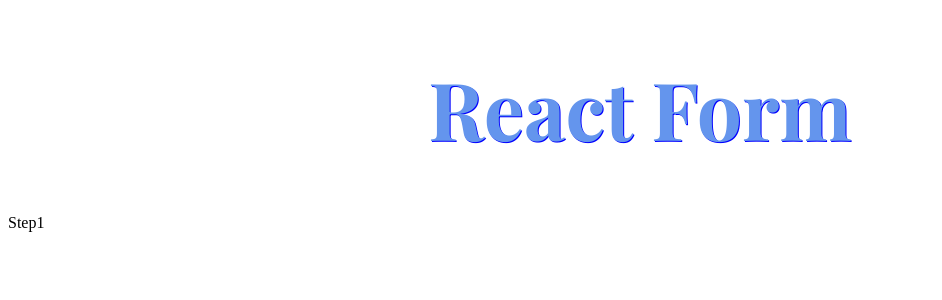
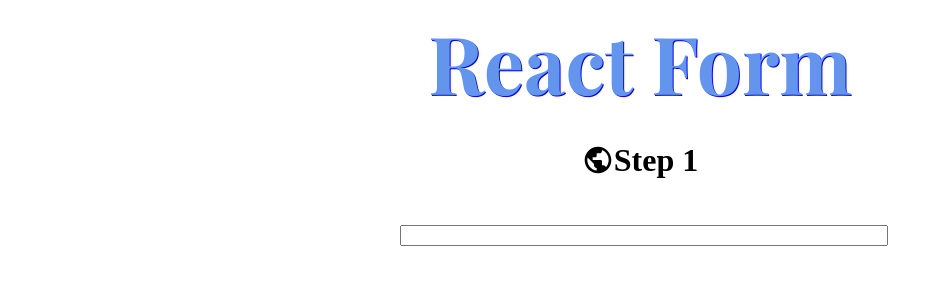
Before and after one commit to andrewstepanets/react-form, a React (Create React App) app: page / in a window 1280 px wide. Shown: the top 300 px of the page, without its empty margins (0-942 px from the left). Built offline with nearby package versions, Linux system fonts and the light colour scheme; a web font is replaced by a local one.

Commit message:
Worked with form

```diff
--- a/package.json
+++ b/package.json
@@ -11,6 +11,7 @@
     "react-dom": "^17.0.1",
     "react-dropzone": "^11.2.4",
     "react-hook-form": "^6.12.1",
+    "react-icons": "^4.1.0",
     "react-router-dom": "^5.2.0",
     "react-scripts": "4.0.1",
     "styled-components": "^5.2.1",
--- /dev/null
+++ b/src/components/Form.js
@@ -0,0 +1,13 @@
+import React from 'react';
+import styled from 'styled-components';
+
+const FormStyles = styled.form`
+    width: 100%;
+    margin-top: 10px;
+`;
+
+export default function Form({ children, ...props }) {
+    return (
+        <FormStyles noValidate {...props}>{children}</FormStyles>
+    )
+}
--- a/src/components/Header.js
+++ b/src/components/Header.js
@@ -8,6 +8,7 @@
     font-weight: 700;
     color: #6495ed;
     text-shadow: 1px 1px #0000ff;
+    margin: 0;
 `;
 
 
--- /dev/null
+++ b/src/components/Input.js
@@ -0,0 +1,13 @@
+import React, { forwardRef } from 'react';
+import styled from 'styled-components';
+
+const InputStyles = styled.input`
+    width: 100%;
+    margin-top: 10px;
+`;
+
+export const Input = forwardRef((props, ref) => {
+    return <InputStyles {...props} inputRef={ref} />
+})
+
+export default Input;
--- a/src/components/Layout.js
+++ b/src/components/Layout.js
@@ -2,12 +2,16 @@
 import styled from 'styled-components';
 
 const LayoutStyles = styled.div`
-    max-width: 600px;
+    max-width: 480px;
+    margin: 0 auto 20px;
+    display: flex;
+    flex-direction: column;
+    align-items: center;
 `;
 
 export default function Layout({ children, ...props }) {
     return (
-        <LayoutStyles>
+        <LayoutStyles {...props} >
             {children}
         </LayoutStyles>
     )
--- a/src/components/Step1.js
+++ b/src/components/Step1.js
@@ -1,10 +1,31 @@
 import React from 'react';
 import Layout from './Layout';
+import styled from 'styled-components';
+import { MdPublic } from 'react-icons/md';
+import Form from './Form';
+import Input from './Input';
+import { useForm } from 'react-hook-form';
+
+const StepStyles = styled.h2`
+    font-size: 2rem;
+    display: flex;
+    align-items: center;
+`;
 
 export default function Step1(){
+
+    const { register, handleSubmit, errors } = useForm({
+        mode: "onBlur"
+    })
+
     return (
         <Layout>
-            Step1
+            <StepStyles>
+                <MdPublic /> Step 1
+            </StepStyles>
+            <Form>
+                <Input ref={register} id="firstName" type="text" label="Firest Name" name="firstName"/>
+            </Form>
         </Layout>
     )
 }
--- a/src/components/Step2.js
+++ b/src/components/Step2.js
@@ -1,4 +1,5 @@
 import React from 'react';
+import Layout from './Layout';
 
 export default function Step2(){
     return (
```
Also changed, not shown: 2 other files (tests, documents, lock files or other folders).
